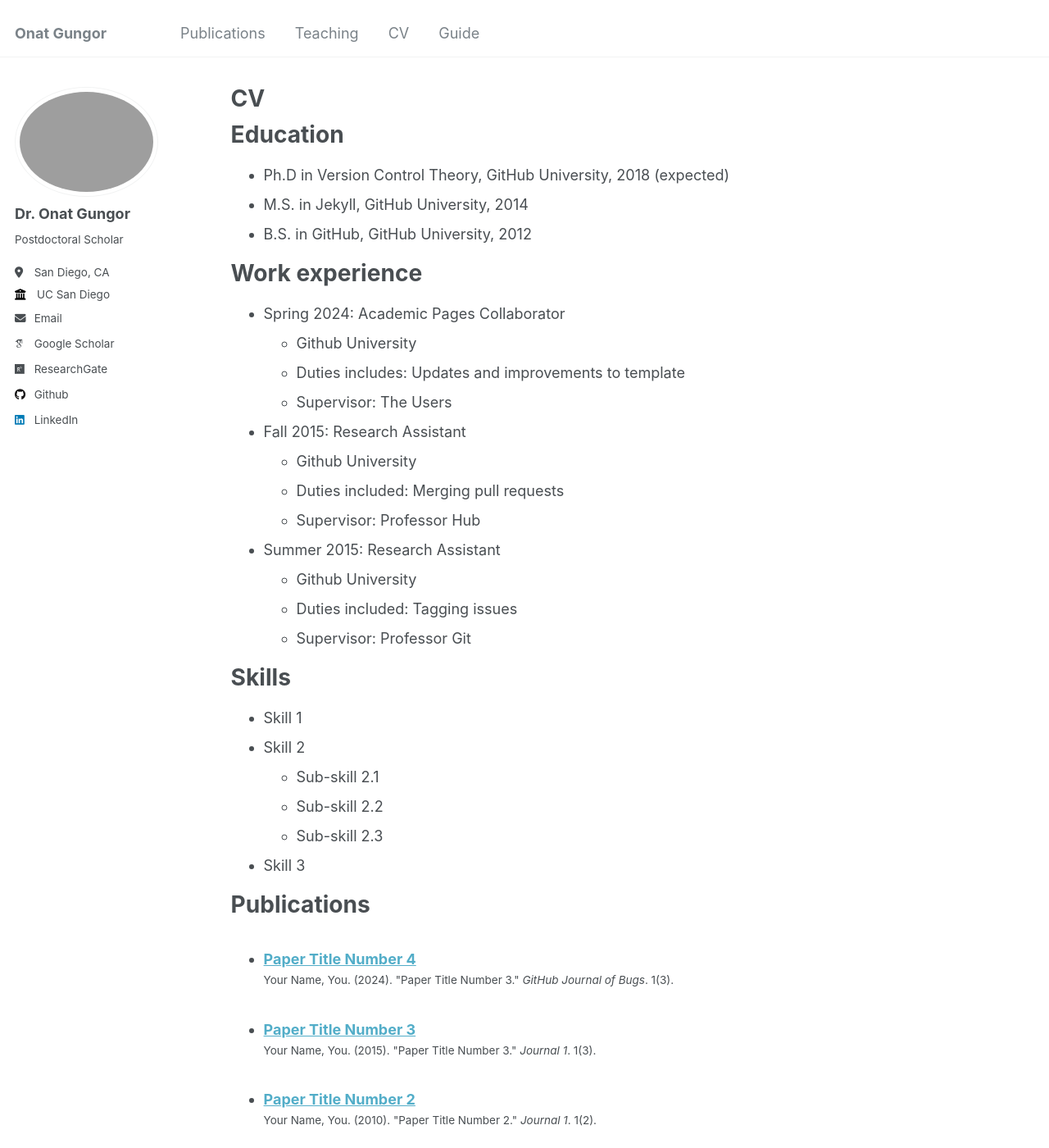
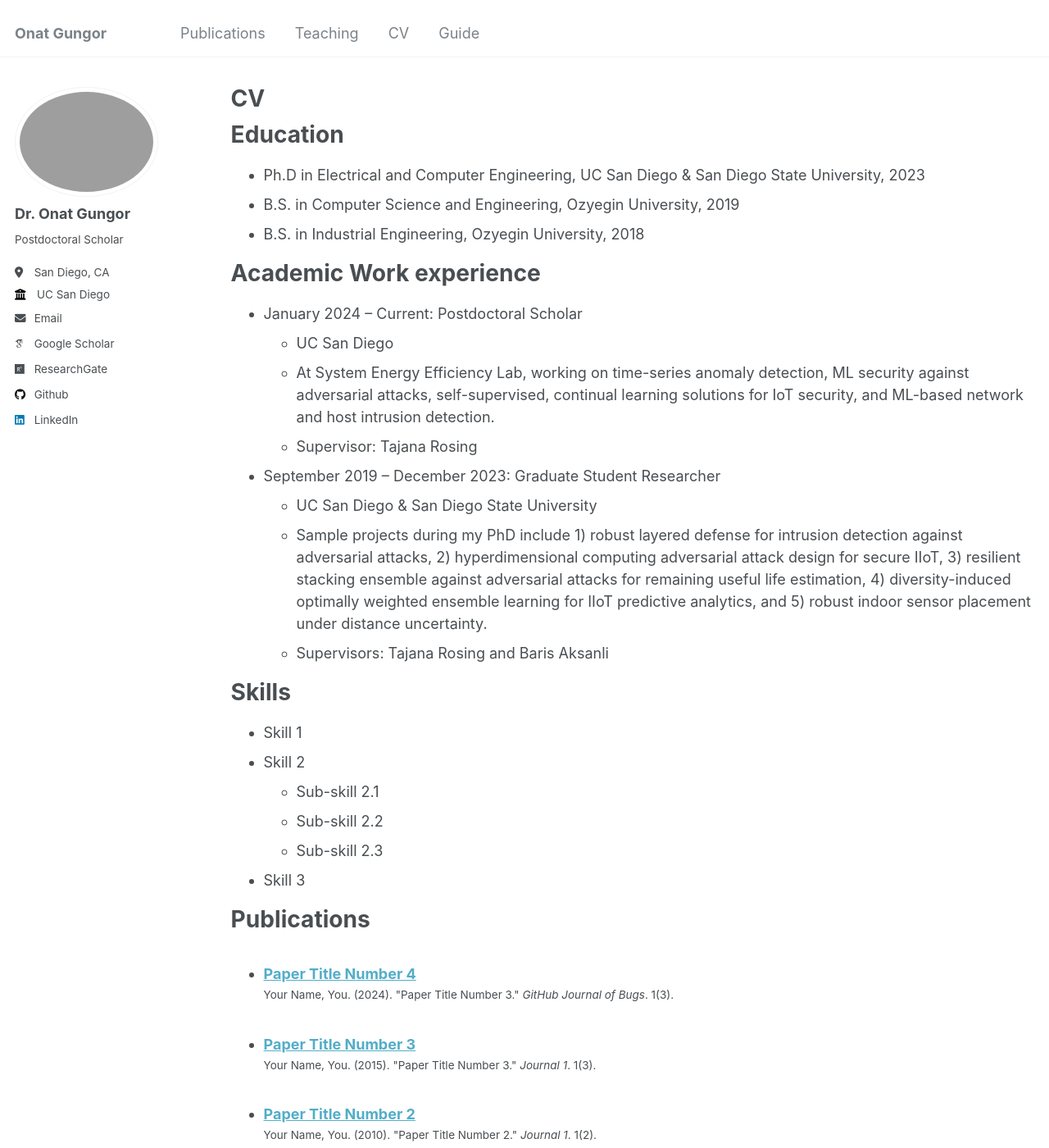
Before and after one commit to onatucsd/onatucsd.github.io, a Jekyll site: the page built from _pages/cv.md, in a window 1280 px wide and 1400 px high. Shown: the whole window at 82% size. Built offline with Jekyll 4.4.1, drawn with Linux system fonts in a browser that asks for light colours; some web fonts are replaced; some of the changed text lies outside the part shown.

Commit message:
Update cv.md

```diff
--- a/_pages/cv.md
+++ b/_pages/cv.md
@@ -11,26 +11,21 @@ redirect_from:
 
 Education
 ======
-* Ph.D in Version Control Theory, GitHub University, 2018 (expected)
-* M.S. in Jekyll, GitHub University, 2014
-* B.S. in GitHub, GitHub University, 2012
+* Ph.D in Electrical and Computer Engineering, UC San Diego & San Diego State University, 2023
+* B.S. in Computer Science and Engineering, Ozyegin University, 2019
+* B.S. in Industrial Engineering, Ozyegin University, 2018
 
-Work experience
+Academic Work experience
 ======
-* Spring 2024: Academic Pages Collaborator
-  * Github University
-  * Duties includes: Updates and improvements to template
-  * Supervisor: The Users
+* January 2024 -- Current: Postdoctoral Scholar
+  * UC San Diego
+  * At System Energy Efficiency Lab, working on time-series anomaly detection, ML security against adversarial attacks, self-supervised, continual learning solutions for IoT security, and ML-based network and host intrusion detection.
+  * Supervisor: Tajana Rosing
 
-* Fall 2015: Research Assistant
-  * Github University
-  * Duties included: Merging pull requests
-  * Supervisor: Professor Hub
-
-* Summer 2015: Research Assistant
-  * Github University
-  * Duties included: Tagging issues
-  * Supervisor: Professor Git
+* September 2019 -- December 2023: Graduate Student Researcher
+  * UC San Diego & San Diego State University
+  * Sample projects during my PhD include 1) robust layered defense for intrusion detection against adversarial attacks, 2) hyperdimensional computing adversarial attack design for secure IIoT, 3) resilient stacking ensemble against adversarial attacks for remaining useful life estimation, 4) diversity-induced optimally weighted ensemble learning for IIoT predictive analytics, and 5) robust indoor sensor placement under distance uncertainty.
+  * Supervisors: Tajana Rosing and Baris Aksanli
 
 Skills
 ======
@@ -47,12 +42,6 @@ Publications
     {% include archive-single-cv.html %}
   {% endfor %}</ul>
 
-Talks
-======
-  <ul>{% for post in site.talks reversed %}
-    {% include archive-single-talk-cv.html  %}
-  {% endfor %}</ul>
-
 Teaching
 ======
   <ul>{% for post in site.teaching reversed %}
```
